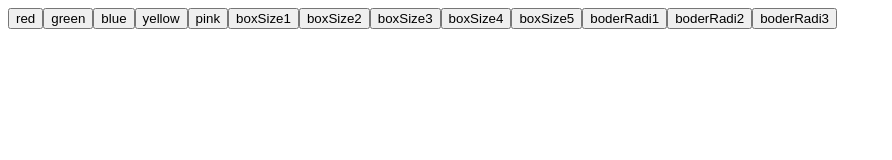
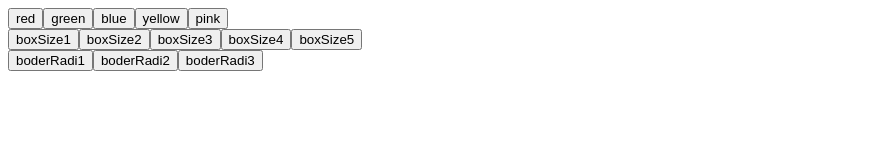
Before and after one commit to LEEHH1/2024_publishing, a plain HTML site: page JavaScript/day 06/quiz/index.html in a window 1280 px wide. Shown: the whole page, without its empty margins (0-892 px from the left). Drawn offline with Linux system fonts and the light colour scheme.

Commit message:
Add files via upload

```diff
--- a/JavaScript/day 06/quiz/index.html
+++ b/JavaScript/day 06/quiz/index.html
@@ -9,5 +9,8 @@
   </head>
   <body>
     <div class="box"></div>
+    <div class="colorBtnList"></div>
+    <div class="sizeBtnList"></div>
+    <div class="borderBtnList"></div>
   </body>
 </html>
--- a/JavaScript/day 06/quiz/index.js
+++ b/JavaScript/day 06/quiz/index.js
@@ -9,29 +9,35 @@ const divBox = document.querySelector(".box");
 
 colorArr.forEach((v) => {
   const colorBtn = document.createElement("button");
-  document.body.appendChild(colorBtn);
   colorBtn.innerText = v;
-  colorBtn.addEventListener("mouseover", () => {
-    divBox.classList.toggle(v);
+  colorBtn.addEventListener("click", () => {
+    colorArr.forEach((v) => divBox.classList.remove(v));
+    divBox.classList.add(v);
   });
+  const colorBtnList = document.querySelector(".colorBtnList");
+  colorBtnList.appendChild(colorBtn);
 });
 
 sizeArr.forEach((v) => {
   const sizeBtn = document.createElement("button");
-  document.body.appendChild(sizeBtn);
   sizeBtn.innerText = v;
   sizeBtn.addEventListener("click", () => {
-    divBox.classList.toggle(v);
+    sizeArr.forEach((v) => divBox.classList.remove(v));
+    divBox.classList.add(v);
   });
+  const sizeBtnList = document.querySelector(".sizeBtnList");
+  sizeBtnList.appendChild(sizeBtn);
 });
 
 borderArr.forEach((v) => {
   const borderBtn = document.createElement("button");
-  document.body.appendChild(borderBtn);
   borderBtn.innerText = v;
   borderBtn.addEventListener("click", () => {
-    divBox.classList.toggle(v);
+    borderArr.forEach((v) => divBox.classList.remove(v));
+    divBox.classList.add(v);
   });
+  const borderBtnList = document.querySelector(".borderBtnList");
+  borderBtnList.appendChild(borderBtn);
 });
 
 //-------------------------------------------------------------------------------
```
